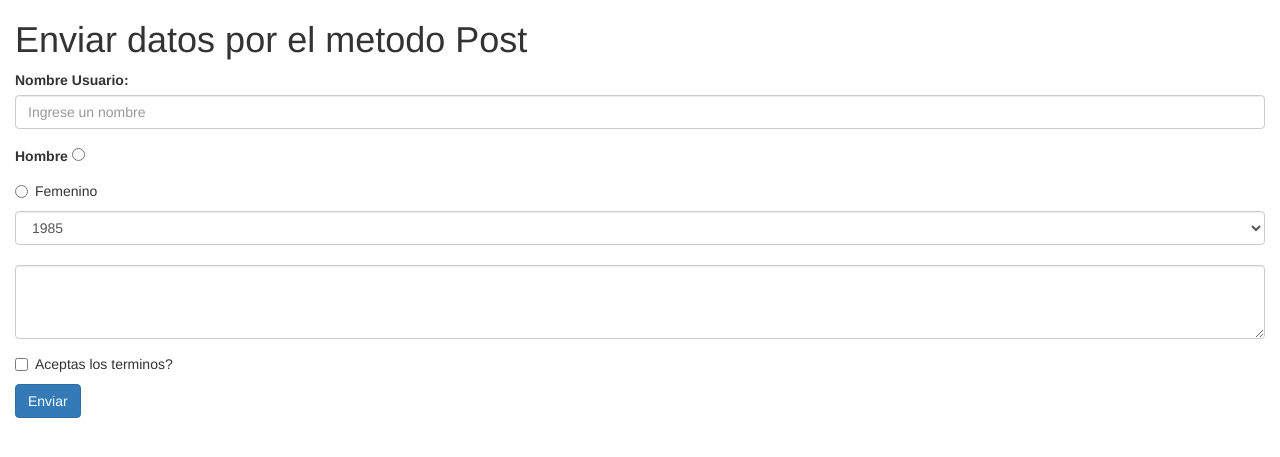
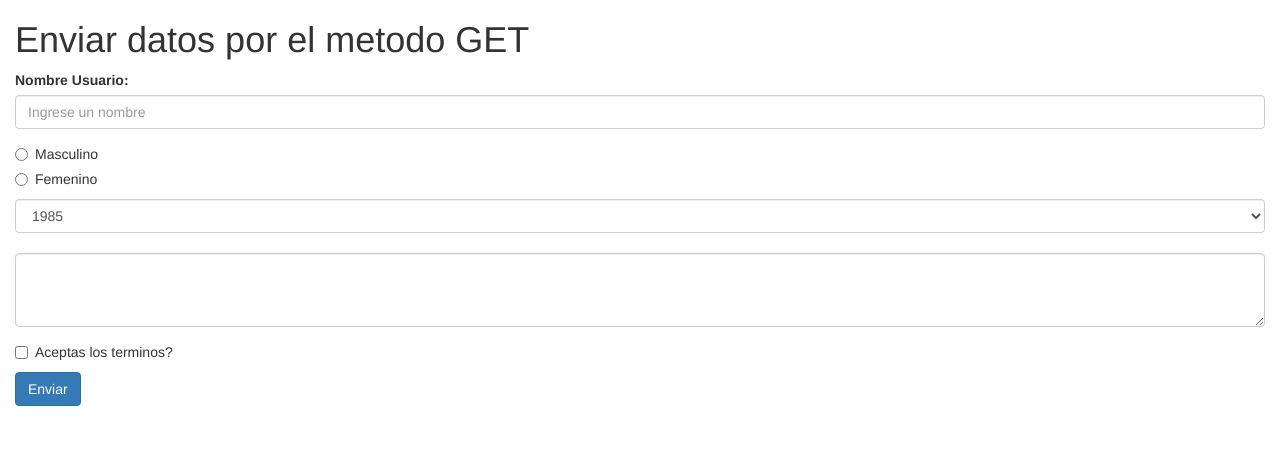
Before and after one commit to viktorHbenitez/cursoIntroPHP, a PHP site: page /CursoPHP/formulario/formulario.php in a window 1280 px wide. Shown: the top 457 px of the page. Run offline with PHP 8.4, Linux system fonts and the light colour scheme.

Commit message:
Formulario metodo GET en formulario

```diff
--- a/formulario/formulario.php
+++ b/formulario/formulario.php
@@ -14,17 +14,20 @@
 <body>
 	<div class="container-fluid">
 
-		<h1>Enviar datos por el metodo Post</h1>
-		<!-- method = post:: Se crea un arreglo o variable que almacena los datos del formulario y los recibe con el atributo name-->
-		<form action="datosRecibidos.php" method="post">    <!-- action = archivoDestino.php  method= Get / Post -->
+		<h1>Enviar datos por el metodo GET</h1>
+		<!-- method = GET :: valores recibidos por URL-->
+		<form action="datosRecibidos.php" method="get">    <!-- action = archivoDestino.php  method= Get / Post -->
 			<div class="form-group">
 				<label for="nombreUsuario">Nombre Usuario:</label>
 				<input type="text" id="nombreUsuario"  class="form-control" placeholder="Ingrese un nombre" name="nombre"/>
 			</div>	<!-- .form-group type=name value= N/A texto dinamico escrito por el usuario -->
-			<div class="from-group">
-				<label for="hombre">Hombre</label>
-				<input type="radio" name="genero" value="masculino" id="hombre" class="" cheked/>
-			</div>  <!-- .form-group type=radio button name=variableEnvia  value= valorEnviado -->
+
+			<div class="radio">
+				<label>
+					<input type="radio" name="genero" value="hombre"> Masculino
+				</label>
+			</div> <!-- .radio -->
+
 			<div class="radio">
 				<label>
 					<input type="radio" name="genero" id="mujer" value="femenino"/>Femenino
```
Also changed, not shown: formulario/datosRecibidos.php (+15 -14 lines).
